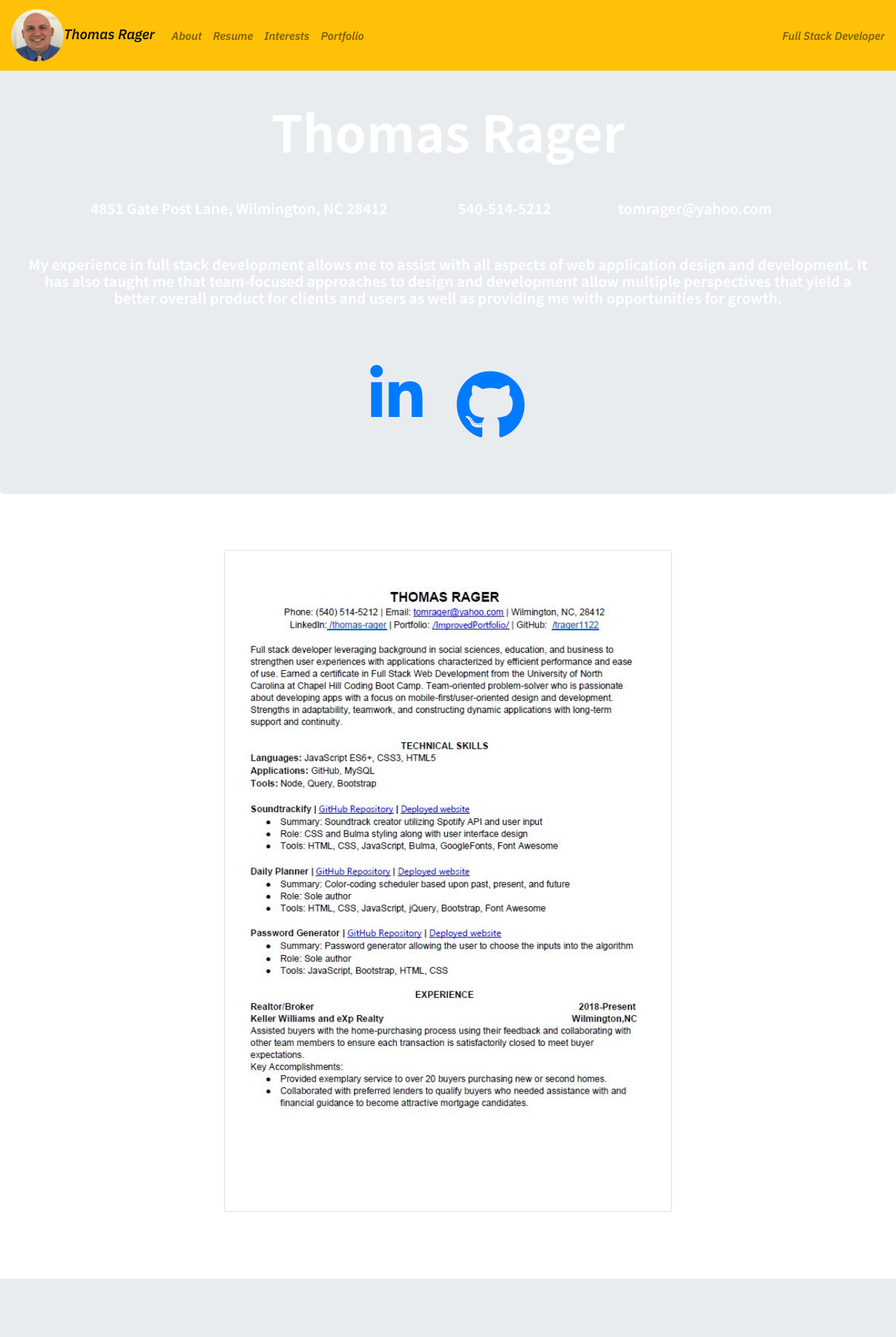
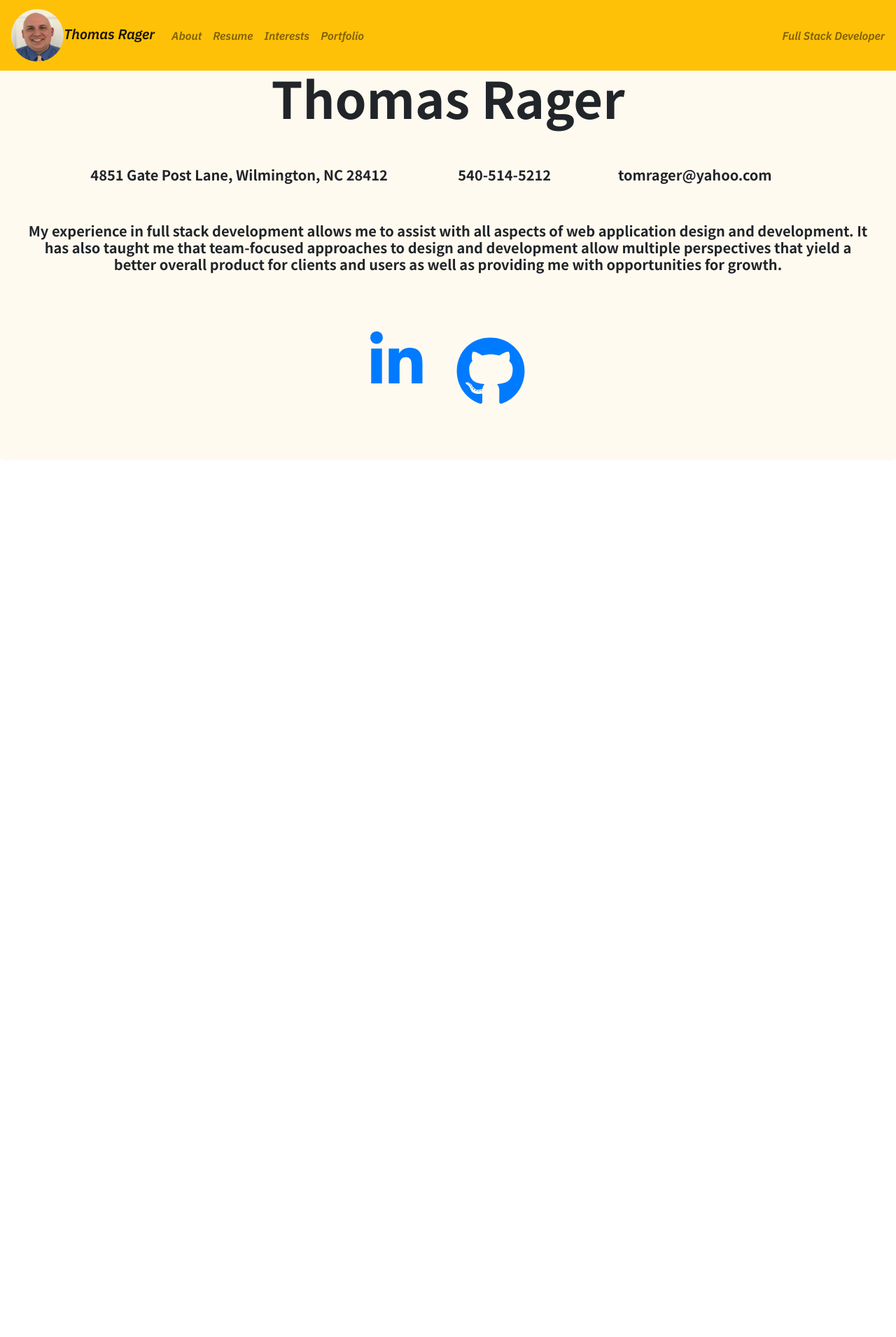
Before and after one commit to trager1122/react-portfolio, a React (Create React App) app: page / in a window 1280 px wide. Shown: the top 1911 px of the page at 70% size. After the commit the page ends 800 px from the top, so only its background shows below. Built offline with nearby package versions, Linux system fonts and the light colour scheme.

Commit message:
trying to fix CSS

```diff
--- a/src/App.css
+++ b/src/App.css
@@ -1,6 +1,5 @@
 .App {
   text-align: center;
-  color:white;
 }
 
 .App-logo {
@@ -40,7 +39,6 @@
 
 .navbar{
   font-family: 'IBM Plex Sans', sans-serif;
-  font:white;
 }
 
 .secstyle{
@@ -51,3 +49,11 @@
   height: 808px;
   width: 594px;
 }
+
+.jumbotron{
+  background-color:floralwhite !important
+}
+
+.card{
+  background-color: navy !important;
+}
--- a/src/components/About.js
+++ b/src/components/About.js
@@ -4,7 +4,8 @@ import { FontAwesomeIcon } from "@fortawesome/react-fontawesome";
 
 const About = (props) => {
   return (
-    <div>
+    // < id="about">
+    <>
       <Jumbotron className="pt-5 justify-content-start secstyle">
         <h1 className="display-3 pt-5">Thomas Rager</h1>
         <h2 className="lead pt-5">
@@ -34,7 +35,7 @@ const About = (props) => {
           </a>
         </h5>
       </Jumbotron>
-    </div>
+    </>
   );
 };
 
--- a/src/components/Interests.js
+++ b/src/components/Interests.js
@@ -3,7 +3,7 @@ import { Jumbotron, Container } from "reactstrap";
 
 const Interests = (props) => {
   return (
-    <div className="mt-0">
+    <div className="mt-0" id="interests">
       <Jumbotron fluid className="secstyle">
         <Container fluid>
           <h1 className="display-3">Interests</h1>
--- a/src/components/Navbar.js
+++ b/src/components/Navbar.js
@@ -17,29 +17,29 @@ const Navigation = (props) => {
   const toggle = () => setIsOpen(!isOpen);
 
   return (
-    <div>
+    <header>
       <Navbar className="navbar fixed-top" color="warning" light expand="md">
         <NavbarBrand href="/"><img src={Me} alt="Thomas Rager" className="rounded-circle" width="75" height="75"/>Thomas Rager</NavbarBrand>
         <NavbarToggler onClick={toggle} />
         <Collapse isOpen={isOpen} navbar>
           <Nav className="mr-auto" navbar>
             <NavItem>
-              <NavLink href="/components/">About</NavLink>
+              <NavLink href="/#about">About</NavLink>
             </NavItem>
             <NavItem>
-              <NavLink href="/components/">Resume</NavLink>
+              <NavLink href="/#resume">Resume</NavLink>
             </NavItem>
             <NavItem>
-              <NavLink href="/components/">Interests</NavLink>
+              <NavLink href="/#interests">Interests</NavLink>
             </NavItem>
             <NavItem>
-              <NavLink href="/components/">Portfolio</NavLink>
+              <NavLink href="/#portfolio">Portfolio</NavLink>
             </NavItem>
           </Nav>
           <NavbarText className="font-weight-bolder">Full Stack Developer</NavbarText>
         </Collapse>
       </Navbar>
-    </div>
+    </header>
   );
 }
 
--- a/src/components/PageBody.js
+++ b/src/components/PageBody.js
@@ -7,12 +7,13 @@ import Portfolio from "./Portfolio";
 
 const PageBody=(props)=>{
     return(
-    <div className="page-body pt-5">
+    // < className="page-body pt-5">
+    <main>
         <About />
         <Resume/>
         <Interests />
         <Portfolio />
-    </div>
+    </main>
     )
 }
 
--- a/src/components/Portfolio.js
+++ b/src/components/Portfolio.js
@@ -57,23 +57,24 @@ const Portfolio = (props) => {
         key={item.src}
       >
         <img src={item.src} alt={item.altText} />
-        <CarouselCaption captionText={item.caption} captionHeader={item.caption} />
+        <CarouselCaption className="text-dark" captionText={item.caption} captionHeader={item.caption} />
       </CarouselItem>
     );
   });
 
   return (
+  <div id="portfolio">
     <Carousel
-      className="w-75 h-75 mx-auto"
+      className="w-75 h-50 mx-auto"
       activeIndex={activeIndex}
       next={next}
       previous={previous}
     >
-      <CarouselIndicators items={items} activeIndex={activeIndex} onClickHandler={goToIndex} />
       {slides}
       <CarouselControl direction="prev" directionText="Previous" onClickHandler={previous} />
       <CarouselControl direction="next" directionText="Next" onClickHandler={next} />
     </Carousel>
+  </div>
   );
 }
 
--- a/src/components/Resume.js
+++ b/src/components/Resume.js
@@ -8,11 +8,11 @@ import ResumeImg from "../img/Resume.JPG";
 
 const Resume = (props) => {
   return (
-    <div className="secstyle w-50 mx-auto pt-5 pb-5 mb-5">
+    <div className="secstyle mt-5" id="resume">
       <Card>
-        <CardImg top width="100%" src={ ResumeImg } alt="Card image cap" />
+        <CardImg className="w-50 mx-auto" src={ ResumeImg } alt="Preview of My Resume" />
         <CardBody>
-          <CardTitle tag="h5">Card title</CardTitle>
+          <CardTitle tag="h5"><a href="">My Resume</a></CardTitle>
         </CardBody>
       </Card>
     </div>
--- a/src/index.css
+++ b/src/index.css
@@ -1,3 +1,4 @@
+/* ------ LAYOUT --------- */
 body {
   margin: 0;
   font-family: -apple-system, BlinkMacSystemFont, 'Segoe UI', 'Roboto', 'Oxygen',
@@ -5,6 +6,15 @@ body {
     sans-serif;
   -webkit-font-smoothing: antialiased;
   -moz-osx-font-smoothing: grayscale;
+  overflow: hidden;
+    display: flex;
+    width: 100vw;
+    flex-direction: column;
+}
+
+main {
+  height: calc(100vh - 135px);
+    overflow: auto;
 }
 
 code {
--- a/src/index.js
+++ b/src/index.js
@@ -6,13 +6,12 @@ import App from './App';
 import reportWebVitals from './reportWebVitals';
 import 'bootstrap/dist/css/bootstrap.min.css';
 import { fab } from '@fortawesome/free-brands-svg-icons';
-import background from "./img/pexels-danny-meneses-943096.jpg";
 
 library.add(fab)
 
 ReactDOM.render(
   <React.StrictMode>
-    <App style={{backgroundImage: `url(${background})`}}/>
+    <App />
   </React.StrictMode>,
   document.getElementById('root')
 );
```
Also changed, not shown: 1 other file (tests, documents, lock files or other folders).
